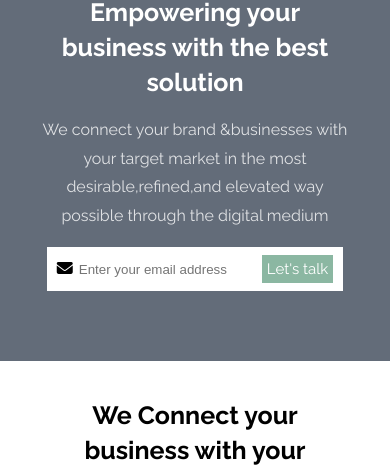
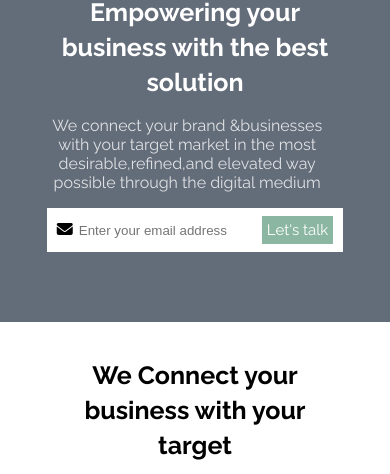
Before and after one commit to NikhilArora5/HTML_CSS_Business_LandingPage, a plain HTML site: page index.html in a window 390 px wide. Shown: the part 266-740 px from the top of the page. Drawn offline with Linux system fonts and the light colour scheme; a web font is replaced by a local one.

Commit message:
adjusted div-1 content widht

```diff
--- a/index.html
+++ b/index.html
@@ -73,7 +73,7 @@
             <h1 class="div-1-heading div-heading">
                 Empowering your business with the best solution
             </h1>
-            <p class="div-1-content div-content">
+            <p class="div-1-content">
                 We connect your brand &businesses with your target market in the most
                 desirable,refined,and elevated way possible through the digital medium
             </p>
--- a/style.css
+++ b/style.css
@@ -103,6 +103,7 @@ html{
 .div-1-content{
     color: #fff;
     opacity: .8;
+    width:50%;
 }
 
 .div-1-form{
@@ -606,7 +607,9 @@ general:div-heading
 
 @media screen and (max-width:1300px) {
 
-
+.div-1-content{
+    width: 60%;
+}
 
 .div-1-img{
     width: 50%;
@@ -644,6 +647,7 @@ general:div-heading
 /* 1260 */
 
 @media screen and (max-width:1060px){
+
 
 
 .div-1-form{
@@ -693,7 +697,7 @@ general:div-heading
 .div-1-content{
     color: #fff;
     opacity: .8;
-    width: 100%;
+    width: 80%;
 }
 
 .nav-list{
@@ -802,6 +806,10 @@ general:div-heading
         padding: 0 0 70px 0;
     }
 
+    .div-1-content{
+
+        width: 95%;
+    }
 
     .div-1-img{
 
```
